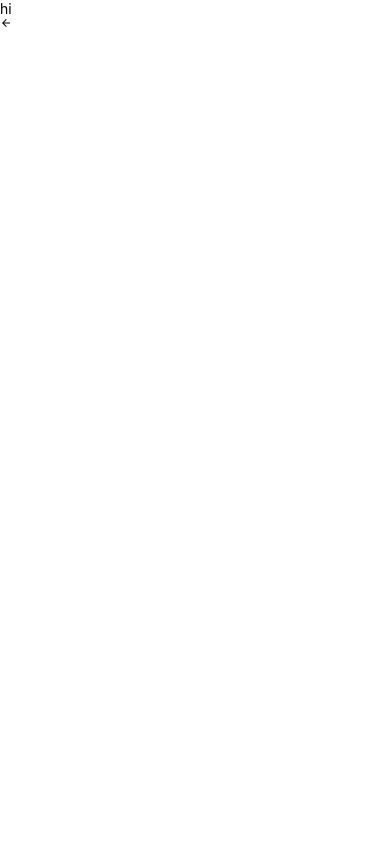
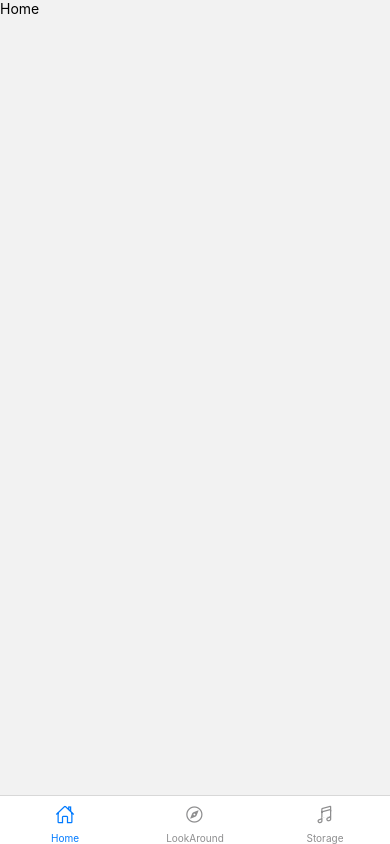
Before and after one commit to chyb627/youngbinmusic, a React Native app: screen /Home in a window 390 px wide. Built offline with nearby package versions, Linux system fonts and the light colour scheme.

Commit message:
react-navigation

```diff
--- a/App.tsx
+++ b/App.tsx
@@ -1,13 +1,15 @@
+import { NavigationContainer } from '@react-navigation/native';
 import React from 'react';
-import { SafeAreaView, Text } from 'react-native';
-import Icon from 'react-native-vector-icons/MaterialIcons';
+import { SafeAreaProvider } from 'react-native-safe-area-context';
+import RootNavigation from './src/navigation/RootNavigation';
 
 const App = () => {
   return (
-    <SafeAreaView>
-      <Text>hi</Text>
-      <Icon name="arrow-back" />
-    </SafeAreaView>
+    <SafeAreaProvider>
+      <NavigationContainer>
+        <RootNavigation />
+      </NavigationContainer>
+    </SafeAreaProvider>
   );
 };
 
--- a/package.json
+++ b/package.json
@@ -14,10 +14,14 @@
     "test:unit": "jest"
   },
   "dependencies": {
+    "@react-navigation/bottom-tabs": "^6.5.7",
+    "@react-navigation/native": "^6.1.6",
+    "@react-navigation/native-stack": "^6.9.12",
     "react": "18.1.0",
     "react-native": "0.70.6",
     "react-native-gesture-handler": "^2.9.0",
     "react-native-safe-area-context": "^4.5.0",
+    "react-native-screens": "^3.20.0",
     "react-native-vector-icons": "^9.2.0"
   },
   "devDependencies": {
--- /dev/null
+++ b/src/navigation/BottomTabScreen.tsx
@@ -0,0 +1,38 @@
+import React from 'react';
+import { createBottomTabNavigator } from '@react-navigation/bottom-tabs';
+import { BottomTabsParamList } from '../types/types';
+import { TabIcon } from '../components/ui/TabIcon';
+import HomeScreen from '../screens/HomeScreen';
+import LookAroundScreen from '../screens/LookAroundScreen';
+import StorageScreen from '../screens/StorageScreen';
+import { TypeIconName } from '../components/ui/Icons';
+
+const BottomTab = createBottomTabNavigator<BottomTabsParamList>();
+
+const BottomTabScreen = () => {
+  return (
+    <BottomTab.Navigator
+      screenOptions={({ route }) => ({
+        headerShown: false,
+        tabBarIcon: ({ color }) => {
+          const getIconName = (): TypeIconName => {
+            if (route.name === 'Home') {
+              return 'home-outline';
+            }
+            if (route.name === 'LookAround') {
+              return 'compass-outline';
+            }
+            return 'musical-notes-outline';
+          };
+          const routeIconName = getIconName();
+          return <TabIcon iconName={routeIconName} iconColor={color} />;
+        },
+      })}>
+      <BottomTab.Screen name="Home" component={HomeScreen} />
+      <BottomTab.Screen name="LookAround" component={LookAroundScreen} />
+      <BottomTab.Screen name="Storage" component={StorageScreen} />
+    </BottomTab.Navigator>
+  );
+};
+
+export default BottomTabScreen;
--- /dev/null
+++ b/src/navigation/RootNavigation.tsx
@@ -0,0 +1,16 @@
+import React from 'react';
+import { createNativeStackNavigator } from '@react-navigation/native-stack';
+import BottomTabScreen from './BottomTabScreen';
+import { RootStackParamList } from '../types/types';
+
+const Stack = createNativeStackNavigator<RootStackParamList>();
+
+const RootNavigation = () => {
+  return (
+    <Stack.Navigator screenOptions={{ headerShown: false }}>
+      <Stack.Screen name="BottomTab" component={BottomTabScreen} />
+    </Stack.Navigator>
+  );
+};
+
+export default RootNavigation;
--- /dev/null
+++ b/src/screens/HomeScreen.tsx
@@ -0,0 +1,12 @@
+import React from 'react';
+import { SafeAreaView, Text } from 'react-native';
+
+const HomeScreen = () => {
+  return (
+    <SafeAreaView>
+      <Text>Home</Text>
+    </SafeAreaView>
+  );
+};
+
+export default HomeScreen;
--- /dev/null
+++ b/src/screens/LookAroundScreen.tsx
@@ -0,0 +1,12 @@
+import React from 'react';
+import { SafeAreaView, Text } from 'react-native';
+
+const LookAroundScreen = () => {
+  return (
+    <SafeAreaView>
+      <Text>LookAround</Text>
+    </SafeAreaView>
+  );
+};
+
+export default LookAroundScreen;
--- /dev/null
+++ b/src/screens/StorageScreen.tsx
@@ -0,0 +1,12 @@
+import React from 'react';
+import { SafeAreaView, Text } from 'react-native';
+
+const StorageScreen = () => {
+  return (
+    <SafeAreaView>
+      <Text>Storage</Text>
+    </SafeAreaView>
+  );
+};
+
+export default StorageScreen;
--- /dev/null
+++ b/src/types/types.ts
@@ -0,0 +1,12 @@
+export type RootStackParamList = {
+  BottomTab: undefined;
+  // Detail: {
+  //   item: SearchRepoData;
+  // };
+};
+
+export type BottomTabsParamList = {
+  Home: undefined;
+  LookAround: undefined;
+  Storage: undefined;
+};
```
Also changed, not shown: 1 other file (tests, documents, lock files or other folders).
